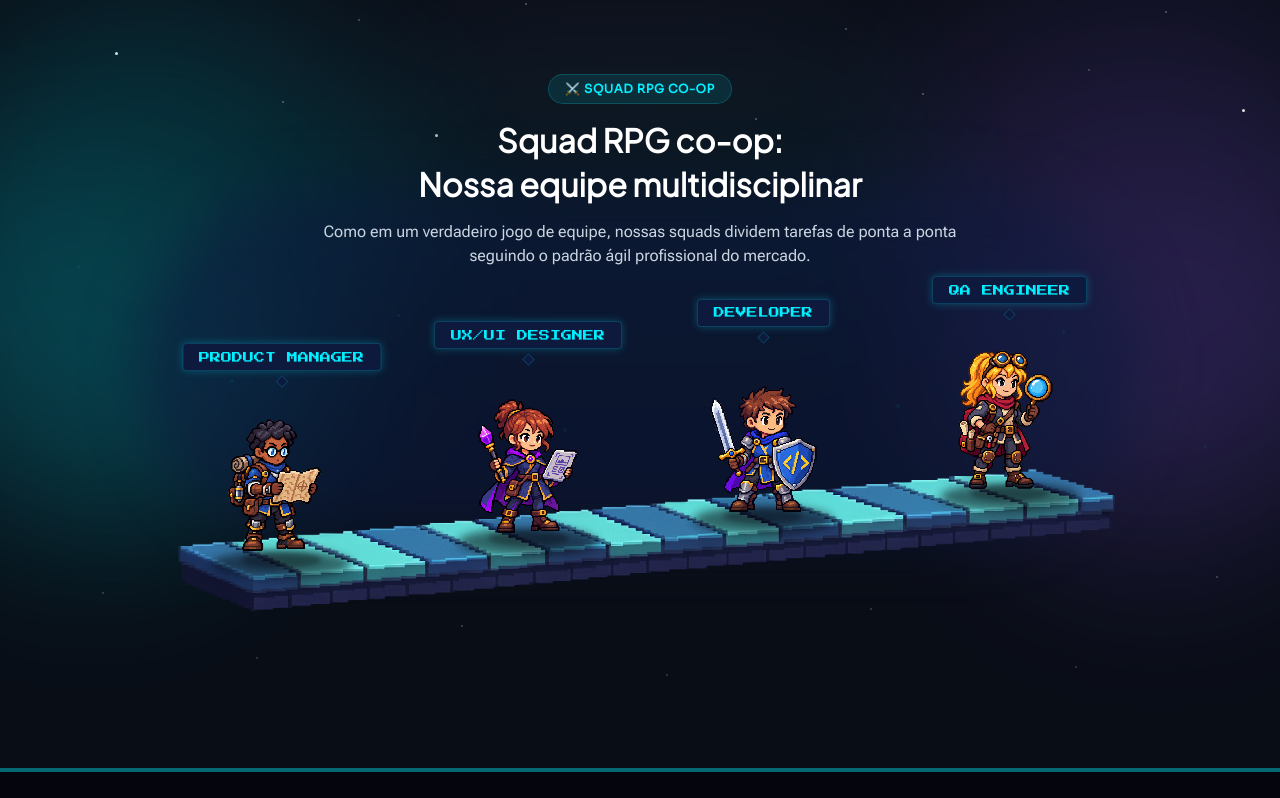
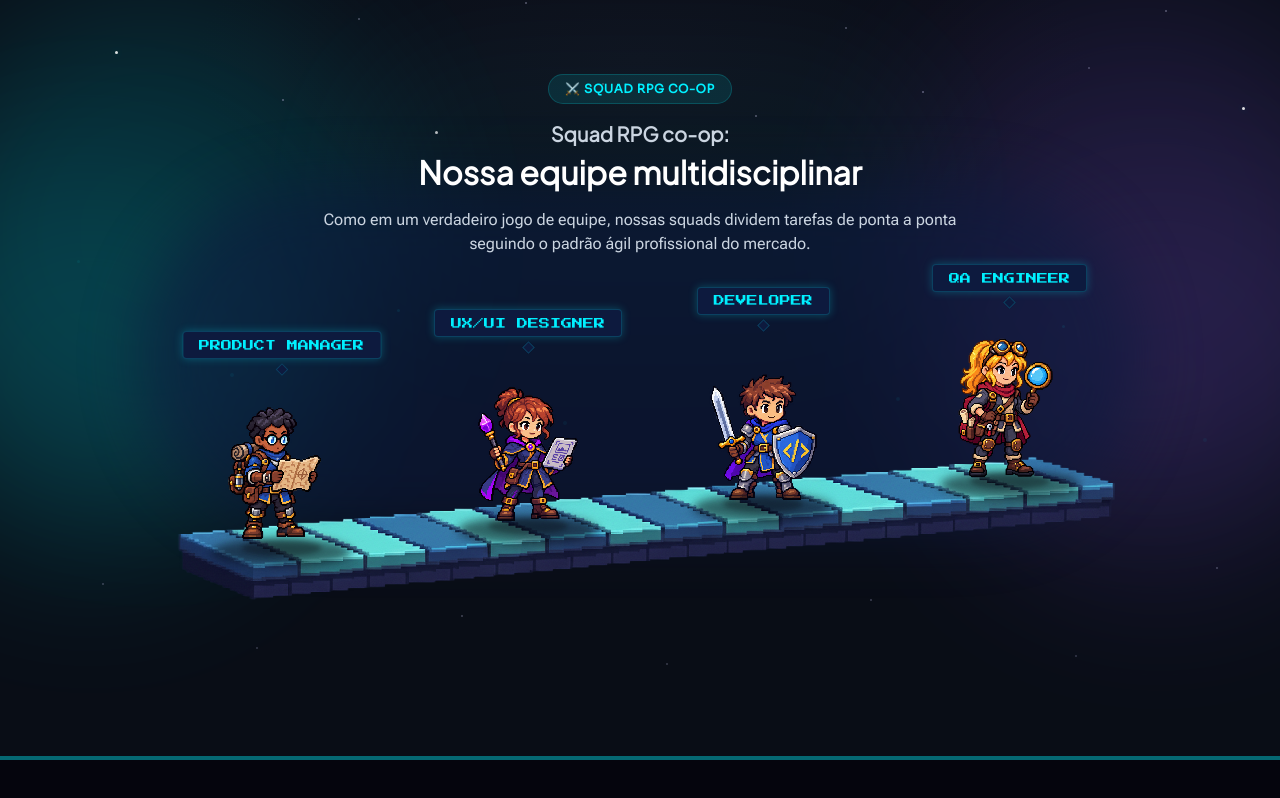
Before and after one commit to ANDERSONGUASSU/devlevelup, a React (Vite) app: page / in a window 1280 px wide. Shown: the part 3202-4000 px from the top of the page. Built offline with nearby package versions, Linux system fonts and the light colour scheme.

Commit message:
style(ui): diferencia subtítulo do SectionHeader

```diff
--- a/src/components/ui/SectionHeader.tsx
+++ b/src/components/ui/SectionHeader.tsx
@@ -24,7 +24,7 @@ export function SectionHeader({
       )}
       <div className="flex flex-col items-center gap-1">
         {subtitle && (
-          <p className="font-sans text-2xl font-bold leading-10 text-arcade-white sm:text-3xl lg:text-[32px]">
+          <p className="text-center font-sans text-lg font-semibold leading-7 text-arcade-footer-text sm:text-xl">
             {subtitle}
           </p>
         )}
```
